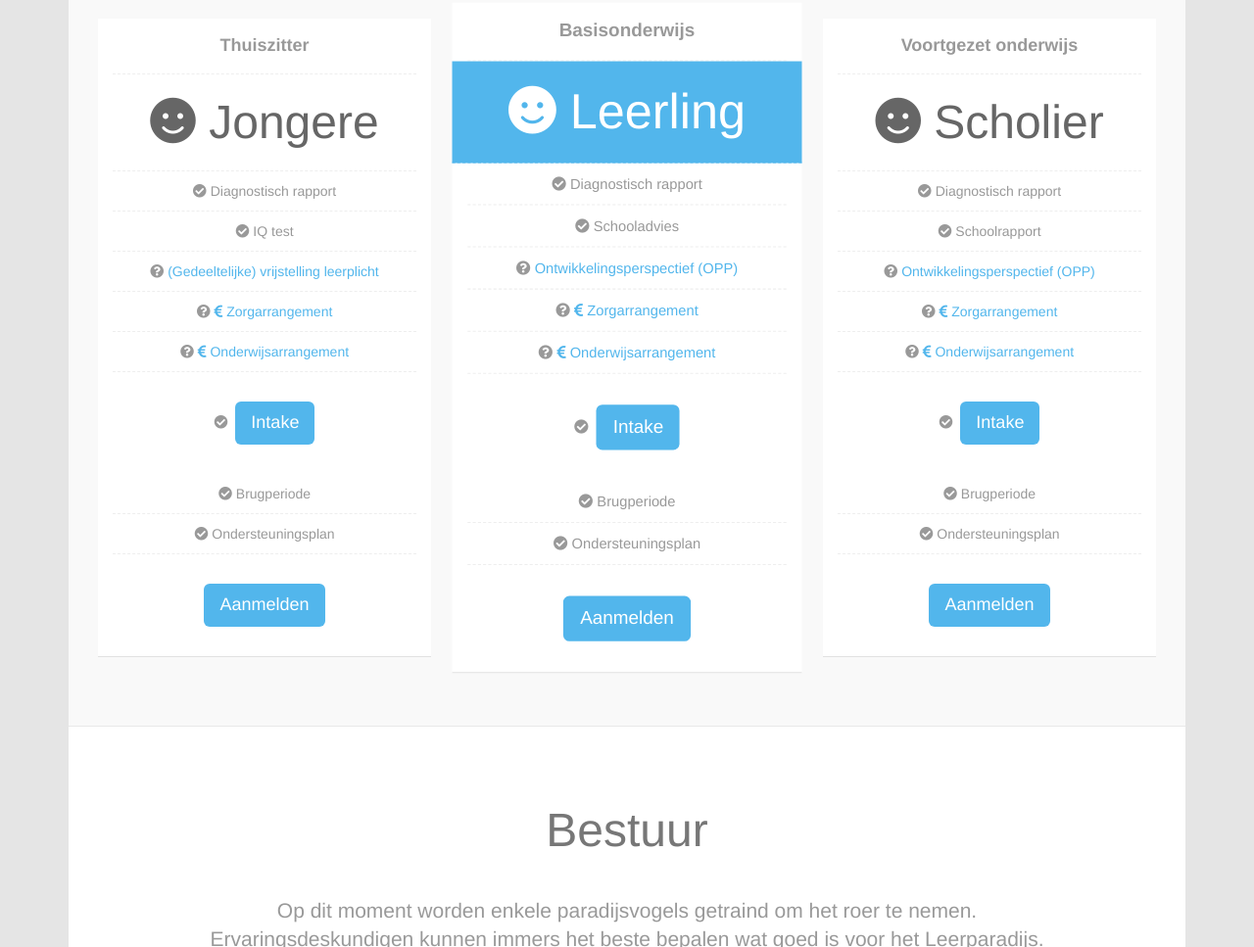
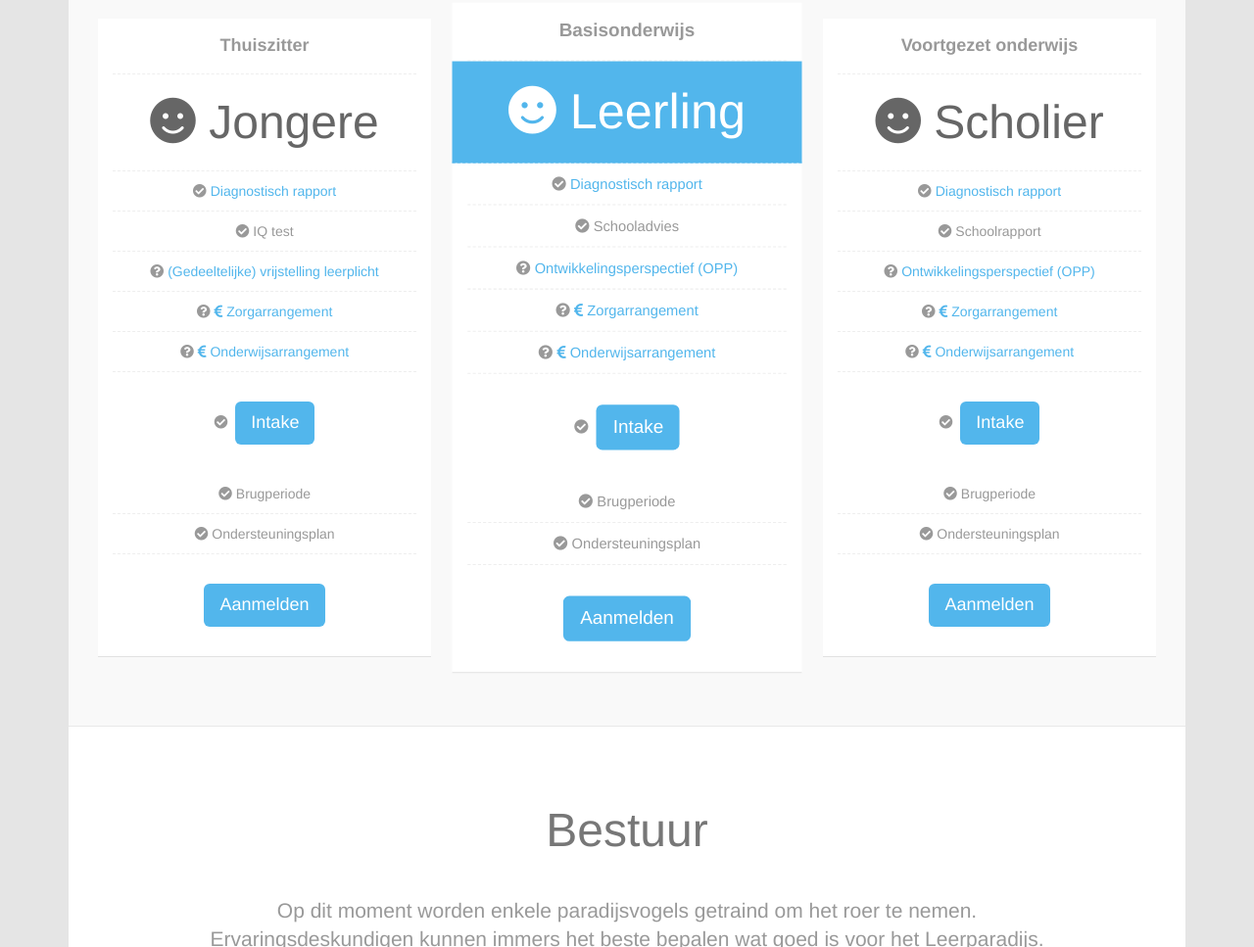
Before and after one commit to HeDude/leerparadijs, a plain HTML site: page index.html in a window 1280 px wide. Shown: the part 3192-4159 px from the top of the page at 98% size. Drawn offline with Linux system fonts and the light colour scheme; a script that the page names is missing.

Commit message:
Changed diagnostisch rapport link to CEDIN

```diff
--- a/index.html
+++ b/index.html
@@ -336,7 +336,7 @@
                         <ul class="plan">
                             <li class="plan-name">Thuiszitter</li>
                             <li class="plan-price"><i class="fas fa-smile" title="Geschikt"></i> Jongere</li>
-                            <li><i class="fas fa-check-circle" title="Verplicht"></i> Diagnostisch rapport</li>
+                            <li><i class="fas fa-check-circle" title="Verplicht"></i> <a href="https://www.cedinzorg.nl/thuiszitters/" target="_blank">Diagnostisch rapport</a></li>
                             <li><i class="fas fa-check-circle" title="Verplicht"></i> IQ test</li>
                             <li><i class="fas fa-question-circle" title="Optioneel bij minder onderwijstijd"></i> <a href="https://www.rijksoverheid.nl/onderwerpen/leerplicht/vraag-en-antwoord/wanneer-hoeft-mijn-kind-niet-naar-school" target="_blank">(Gedeeltelijke) vrijstelling leerplicht</a></li>
                             <li><i class="fas fa-question-circle" title="Optioneel als vergoeding"></i> <a href="https://detoegangemmen.nl/" target="_blank"><i class="fas fa-euro-sign"></i> Zorgarrangement</a></li>
@@ -351,7 +351,7 @@
                         <ul class="plan featured">
                             <li class="plan-name">Basisonderwijs</li>
                             <li class="plan-price"><i class="fas fa-smile" title="Geschikt"></i> Leerling</li>
-                            <li><i class="fas fa-check-circle" title="Verplicht"></i> Diagnostisch rapport</li>
+                            <li><i class="fas fa-check-circle" title="Verplicht"></i> <a href="https://www.cedinzorg.nl/thuiszitters/" target="_blank">Diagnostisch rapport</a></li>
                             <li><i class="fas fa-check-circle" title="Verplicht"></i> Schooladvies</li>
                             <li><i class="fas fa-question-circle" title="Optioneel bij minder onderwijstijd"></i> <a href="https://www.onderwijsinspectie.nl/onderwerpen/onderwijstijd/maatwerk-in-onderwijstijd-voor-leerlingen-met-een-beperking" target="_blank">Ontwikkelingsperspectief (OPP)</a></li>
                             <li><i class="fas fa-question-circle" title="Optioneel als vergoeding"></i> <a href="https://detoegangemmen.nl/" target="_blank"><i class="fas fa-euro-sign"></i> Zorgarrangement</a></li>
@@ -366,7 +366,7 @@
                         <ul class="plan">
                             <li class="plan-name">Voortgezet onderwijs</li>
                             <li class="plan-price"><i class="fas fa-smile" title="Geschikt"></i> Scholier</li>
-                            <li><i class="fas fa-check-circle" title="Verplicht"></i> Diagnostisch rapport</li>
+                            <li><i class="fas fa-check-circle" title="Verplicht"></i> <a href="https://www.cedinzorg.nl/thuiszitters/" target="_blank">Diagnostisch rapport</a></li>
                             <li><i class="fas fa-check-circle" title="Verplicht"></i> Schoolrapport</li>
                             <li><i class="fas fa-question-circle" title="Optioneel bij minder onderwijstijd"></i> <a href="https://www.onderwijsinspectie.nl/onderwerpen/onderwijstijd/maatwerk-in-onderwijstijd-voor-leerlingen-met-een-beperking" target="_blank">Ontwikkelingsperspectief (OPP)</a></li>
                             <li><i class="fas fa-question-circle" title="Optioneel als vergoeding"></i> <a href="https://detoegangemmen.nl/" target="_blank"><i class="fas fa-euro-sign"></i> Zorgarrangement</a></li>
```
